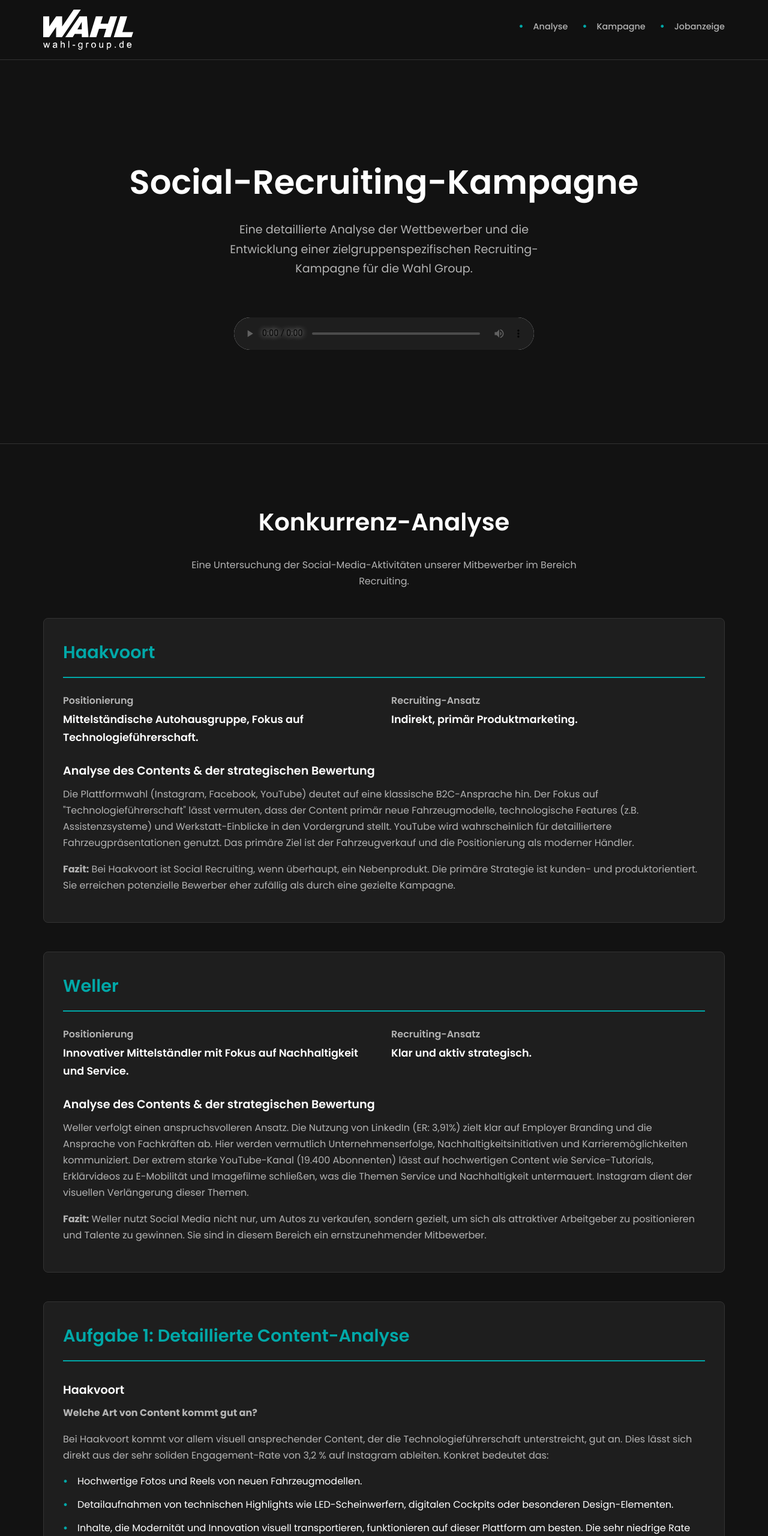
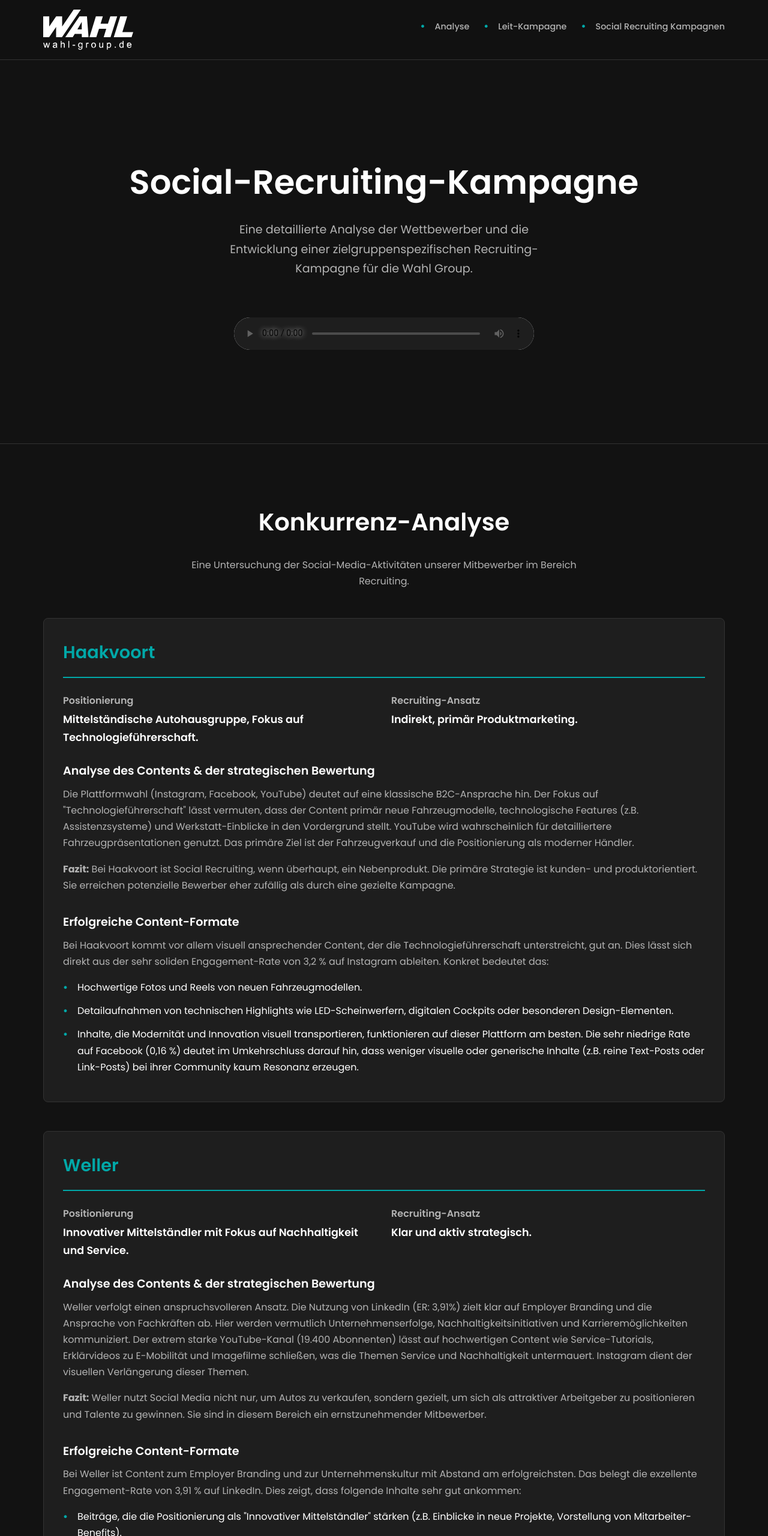
Before and after one commit to cocokizz/social-recruiting_Wahl, a plain HTML site: page index.html in a window 1280 px wide. Shown: the top 2560 px of the page at 60% size. Drawn offline with Linux system fonts and the light colour scheme.

Commit message:
Update index.html

```diff
--- a/index.html
+++ b/index.html
@@ -320,8 +320,8 @@
             <nav class="main-nav">
                 <ul>
                     <li><a href="#analyse">Analyse</a></li>
-                    <li><a href="#kampagne">Kampagne</a></li>
-                    <li><a href="#jobanzeige">Jobanzeige</a></li>
+                    <li><a href="#leit-kampagne">Leit-Kampagne</a></li>
+                    <li><a href="#social-recruiting-kampagnen">Social Recruiting Kampagnen</a></li>
                 </ul>
             </nav>
         </div>
@@ -363,6 +363,13 @@
                     <h4>Analyse des Contents & der strategischen Bewertung</h4>
                     <p>Die Plattformwahl (Instagram, Facebook, YouTube) deutet auf eine klassische B2C-Ansprache hin. Der Fokus auf "Technologieführerschaft" lässt vermuten, dass der Content primär neue Fahrzeugmodelle, technologische Features (z.B. Assistenzsysteme) und Werkstatt-Einblicke in den Vordergrund stellt. YouTube wird wahrscheinlich für detailliertere Fahrzeugpräsentationen genutzt. Das primäre Ziel ist der Fahrzeugverkauf und die Positionierung als moderner Händler.</p>
                     <p><strong>Fazit:</strong> Bei Haakvoort ist Social Recruiting, wenn überhaupt, ein Nebenprodukt. Die primäre Strategie ist kunden- und produktorientiert. Sie erreichen potenzielle Bewerber eher zufällig als durch eine gezielte Kampagne.</p>
+                    <h4 style="margin-top: 2rem;">Erfolgreiche Content-Formate</h4>
+                    <p>Bei Haakvoort kommt vor allem visuell ansprechender Content, der die Technologieführerschaft unterstreicht, gut an. Dies lässt sich direkt aus der sehr soliden Engagement-Rate von 3,2 % auf Instagram ableiten. Konkret bedeutet das:</p>
+                    <ul>
+                        <li>Hochwertige Fotos und Reels von neuen Fahrzeugmodellen.</li>
+                        <li>Detailaufnahmen von technischen Highlights wie LED-Scheinwerfern, digitalen Cockpits oder besonderen Design-Elementen.</li>
+                        <li>Inhalte, die Modernität und Innovation visuell transportieren, funktionieren auf dieser Plattform am besten. Die sehr niedrige Rate auf Facebook (0,16 %) deutet im Umkehrschluss darauf hin, dass weniger visuelle oder generische Inhalte (z.B. reine Text-Posts oder Link-Posts) bei ihrer Community kaum Resonanz erzeugen.</li>
+                    </ul>
                 </div>
 
                 <div class="competitor-card card">
@@ -380,25 +387,7 @@
                     <h4>Analyse des Contents & der strategischen Bewertung</h4>
                     <p>Weller verfolgt einen anspruchsvolleren Ansatz. Die Nutzung von LinkedIn (ER: 3,91%) zielt klar auf Employer Branding und die Ansprache von Fachkräften ab. Hier werden vermutlich Unternehmenserfolge, Nachhaltigkeitsinitiativen und Karrieremöglichkeiten kommuniziert. Der extrem starke YouTube-Kanal (19.400 Abonnenten) lässt auf hochwertigen Content wie Service-Tutorials, Erklärvideos zu E-Mobilität und Imagefilme schließen, was die Themen Service und Nachhaltigkeit untermauert. Instagram dient der visuellen Verlängerung dieser Themen.</p>
                     <p><strong>Fazit:</strong> Weller nutzt Social Media nicht nur, um Autos zu verkaufen, sondern gezielt, um sich als attraktiver Arbeitgeber zu positionieren und Talente zu gewinnen. Sie sind in diesem Bereich ein ernstzunehmender Mitbewerber.</p>
-                </div>
-
-                <div class="card" style="margin-top: 3rem;">
-                    <h3 style="border-bottom: 2px solid var(--primary-accent); padding-bottom: 1rem;">Aufgabe 1: Detaillierte Content-Analyse</h3>
-
-                    <div style="margin-top: 2rem;">
-                        <h4>Haakvoort</h4>
-                        <p><strong>Welche Art von Content kommt gut an?</strong></p>
-                        <p>Bei Haakvoort kommt vor allem visuell ansprechender Content, der die Technologieführerschaft unterstreicht, gut an. Dies lässt sich direkt aus der sehr soliden Engagement-Rate von 3,2 % auf Instagram ableiten. Konkret bedeutet das:</p>
-                        <ul>
-                            <li>Hochwertige Fotos und Reels von neuen Fahrzeugmodellen.</li>
-                            <li>Detailaufnahmen von technischen Highlights wie LED-Scheinwerfern, digitalen Cockpits oder besonderen Design-Elementen.</li>
-                            <li>Inhalte, die Modernität und Innovation visuell transportieren, funktionieren auf dieser Plattform am besten. Die sehr niedrige Rate auf Facebook (0,16 %) deutet im Umkehrschluss darauf hin, dass weniger visuelle oder generische Inhalte (z.B. reine Text-Posts oder Link-Posts) bei ihrer Community kaum Resonanz erzeugen.</li>
-                        </ul>
-                    </div>
-
-                    <div style="margin-top: 2rem;">
-                        <h4>Weller</h4>
-                        <p><strong>Welche Art von Content kommt gut an?</strong></p>
+                    <h4 style="margin-top: 2rem;">Erfolgreiche Content-Formate</h4>
                     <p>Bei Weller ist Content zum Employer Branding und zur Unternehmenskultur mit Abstand am erfolgreichsten. Das belegt die exzellente Engagement-Rate von 3,91 % auf LinkedIn. Dies zeigt, dass folgende Inhalte sehr gut ankommen:</p>
                     <ul>
                         <li>Beiträge, die die Positionierung als "Innovativer Mittelständler" stärken (z.B. Einblicke in neue Projekte, Vorstellung von Mitarbeiter-Benefits).</li>
@@ -408,15 +397,13 @@
                     <p>Die gute Instagram-Rate von 1,6 % zeigt zudem, dass auch die visuelle Aufbereitung dieser eher "weichen" Themen (z.B. Mitarbeiter bei einem Team-Event, Vorstellung von Azubis) gut funktioniert. Der sehr große YouTube-Kanal (19.400 Abonnenten) belegt außerdem den Erfolg von hochwertigen, informativen Videos, die die Themen Service und Innovation vertiefen.</p>
                 </div>
             </div>
-
-            </div>
         </section>
 
-        <!-- ======= Campaign Section ======= -->
-        <section id="kampagne" class="reveal">
+        <!-- ======= Leit-Kampagne Section ======= -->
+        <section id="leit-kampagne" class="reveal">
             <div class="container">
                 <div class="text-center">
-                    <h2>Entwicklung der Social-Recruiting-Kampagne</h2>
+                    <h2>Entwicklung der Leit-Kampagne</h2>
                     <p>Unsere Leitidee, Zielgruppen und die konkreten Formate für eine erfolgreiche Kampagne.</p>
                 </div>
 
@@ -453,12 +440,12 @@
             </div>
         </section>
 
-        <!-- ======= Job Ad Section ======= -->
-        <section id="jobanzeige" class="reveal">
+        <!-- ======= Social Recruiting Kampagnen Section ======= -->
+        <section id="social-recruiting-kampagnen" class="reveal">
             <div class="container">
                 <div class="text-center">
-                    <h2>Social Recruiting kampagnen</h2>
-                    <p>Unsere Social Recruiting kampagnen für alle drei Kanäle, konsequent unter der Leitidee "Wahl Group: Die Karriere deiner Wahl. Echt. Nah. Stark." entwickelt.</p>
+                    <h2>Social Recruiting Kampagnen</h2>
+                    <p>Unsere Social Recruiting Kampagnen für alle drei Kanäle, konsequent unter der Leitidee "Wahl Group: Die Karriere deiner Wahl. Echt. Nah. Stark." entwickelt.</p>
                 </div>
 
                 <div class="campaign-example-card">
```
Lines whose indentation alone changed are shown as unchanged.
